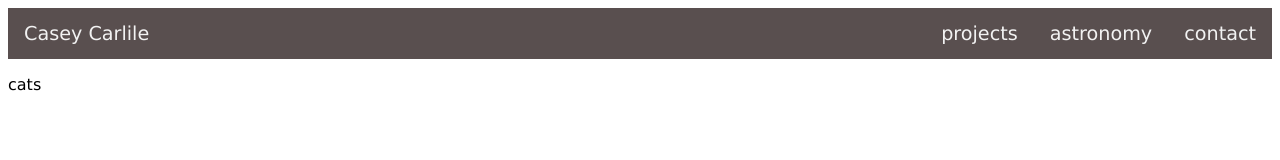
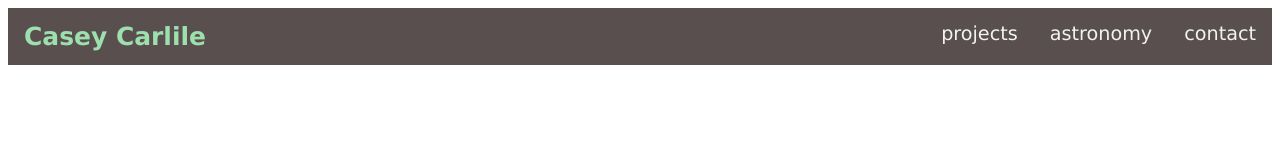
Before and after one commit to caseycarlile/caseycarlile.github.io, a plain HTML site: page index.html in a window 1280 px wide. Drawn offline with Linux system fonts and the light colour scheme.

Commit message:
Update 7.14

```diff
--- a/index.html
+++ b/index.html
@@ -9,14 +9,14 @@
 
 <body>
 <div class="page-top">
-	<a href="index.html">Casey Carlile</a>
+	<a href="index.html"><span class="name">Casey Carlile</span></a>
 	<div class="top-right">
 		<a href="projects.html" class="top-right">projects</a>
 		<a href="astronomy.html" class="top-right">astronomy</a>
 		<a href="" class="top-right">contact</a>
 	</div>
 </div class="wrapper">
-<p>cats</p>
+
 </div>
 </body>
 
--- a/style.css
+++ b/style.css
@@ -2,10 +2,17 @@
 body {
 	background-color: #FFFFFF;
 	font-family: verdana, arial;
+	font-size: 1em;
 }
 
 a {
 	text-decoration: none;
+}
+
+.name {
+	color: #9DE0AD;
+	font-size: 1.3em;
+	font-weight: bold;
 }
 
 .page-top {
```
Also changed, not shown: astronomy.html (+1 -1 lines), projects.html (+1 -1 lines).
